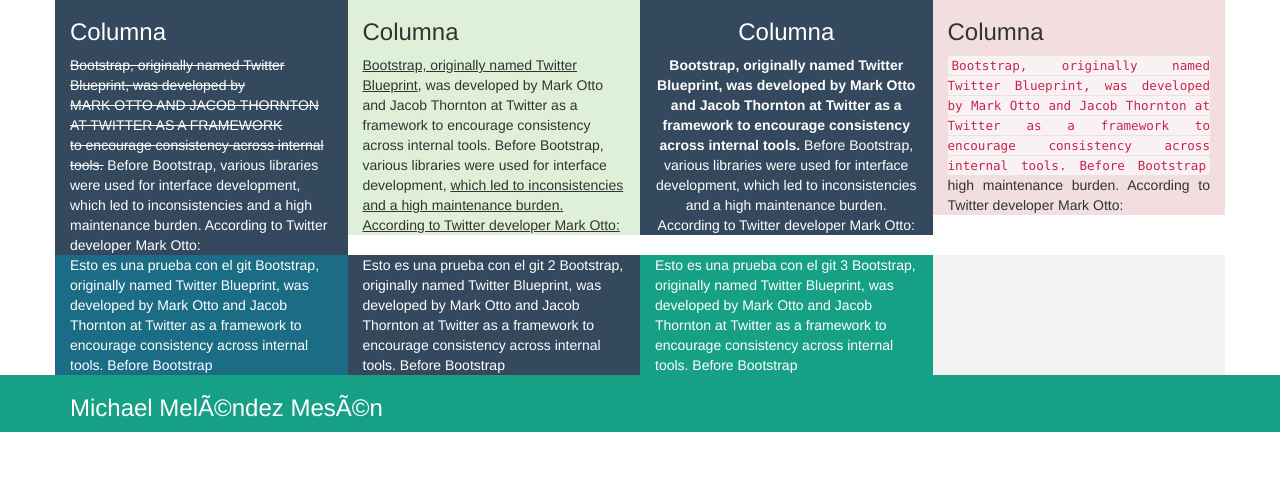
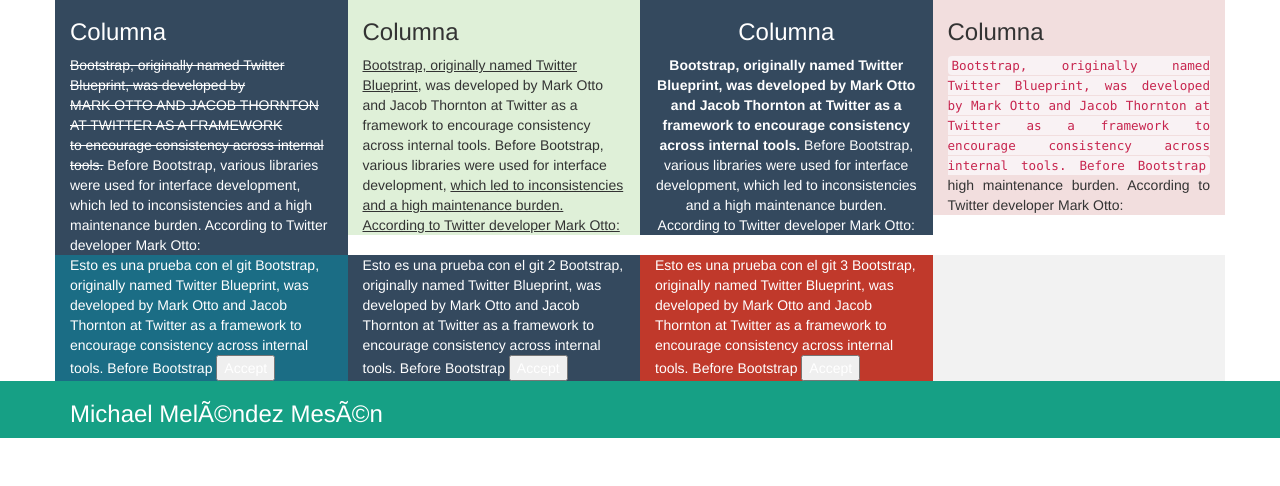
Before and after one commit to Melendez05/aprendiendoGit, a PHP site: page / in a window 1280 px wide. Shown: the part 314-800 px from the top of the page. Run offline with PHP 8.4, Linux system fonts and the light colour scheme.

Commit message:
Se agregaron botones y color diferente

```diff
--- a/index.php
+++ b/index.php
@@ -79,18 +79,21 @@
                     Bootstrap, originally named Twitter Blueprint, was developed by
                     Mark Otto and Jacob Thornton at Twitter as a framework to encourage
                     consistency across internal tools. Before Bootstrap
+                    <button>Accept</button>
                 </div>
                 <div class="col-xs-12 col-ms-6 col-md-3 color1">
                     Esto es una prueba con el git 2
                     Bootstrap, originally named Twitter Blueprint, was developed by
                     Mark Otto and Jacob Thornton at Twitter as a framework to encourage
                     consistency across internal tools. Before Bootstrap
+                    <button>Accept</button>
                 </div>
                 <div class="col-xs-12 col-ms-6 col-md-3 color3">
                     Esto es una prueba con el git 3
                     Bootstrap, originally named Twitter Blueprint, was developed by
                     Mark Otto and Jacob Thornton at Twitter as a framework to encourage
                     consistency across internal tools. Before Bootstrap
+                    <button>Accept</button>
                 </div>
 
             </div>
--- a/style/css/style.css
+++ b/style/css/style.css
@@ -25,6 +25,6 @@ footer{
     color: #fff
 }
 .color3{
-    background: #16a085;
+    background: #c0392b;
     color: #fff;
 }
```
Lines whose indentation alone changed are shown as unchanged.
